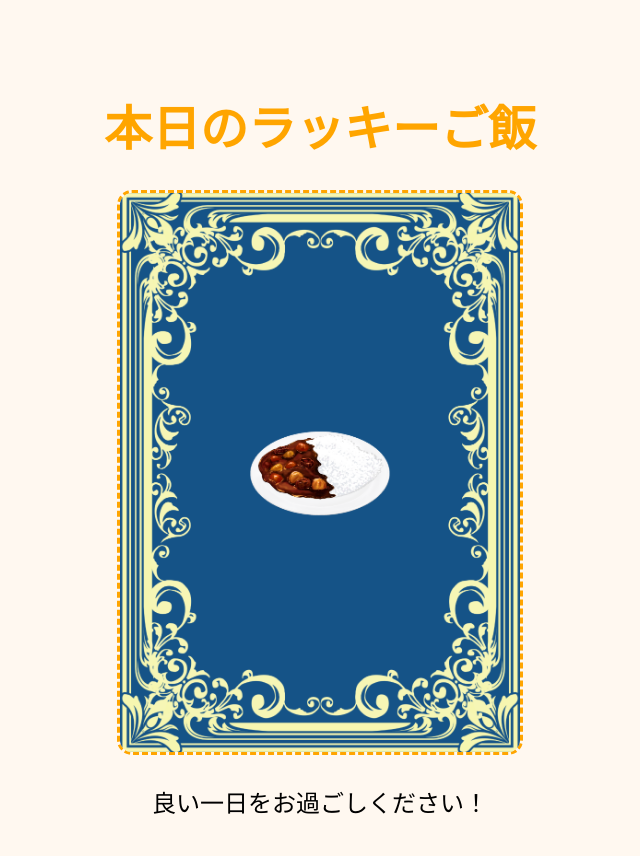
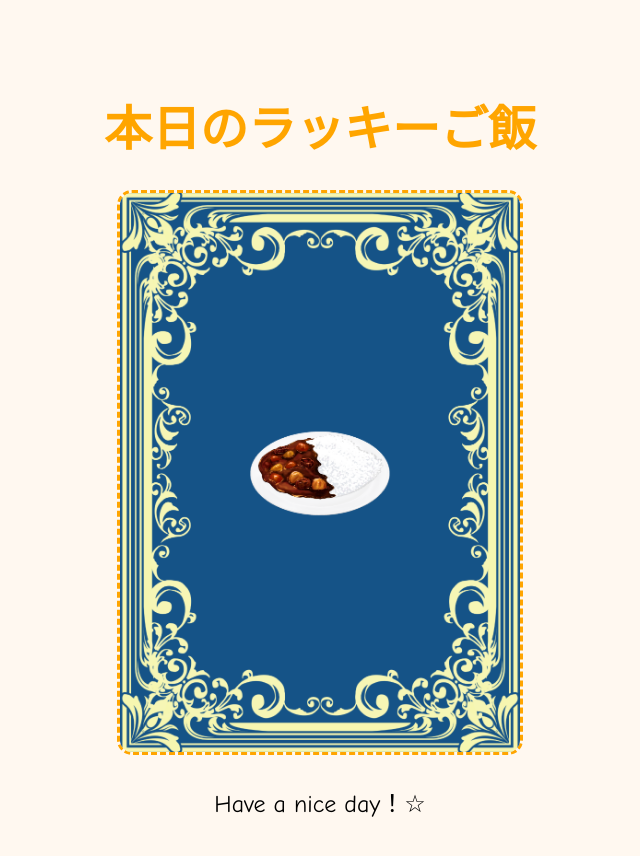
Before and after one commit to Butsuryu1/-LINE-, a plain HTML site: page index.html in a window 1280 px wide. Both pictures are taken after a click on the picture 640 px from the left and 472 px from the top of the page. Shown: the whole page, without its empty margins (320-960 px from the left). Drawn offline with Linux system fonts and the light colour scheme.

Commit message:
Update index.html

```diff
--- a/index.html
+++ b/index.html
@@ -2,7 +2,7 @@
 <html lang="ja">
 <head>
   <meta charset="UTF-8">
-  <title>本日のラッキーご飯</title>
+  <title>Today's Lucky Dinner is...??</title>
   <style>
     body {
       font-family: 'Comic Sans MS', 'Arial Rounded MT Bold', cursive;
@@ -74,7 +74,7 @@
       const randomIndex = Math.floor(Math.random() * images.length);
       fortuneImage.src = images[randomIndex];
 
-      clickText.textContent = "良い一日をお過ごしください！";
+      clickText.textContent = "Have a nice day！☆";
     });
   </script>
 
```
